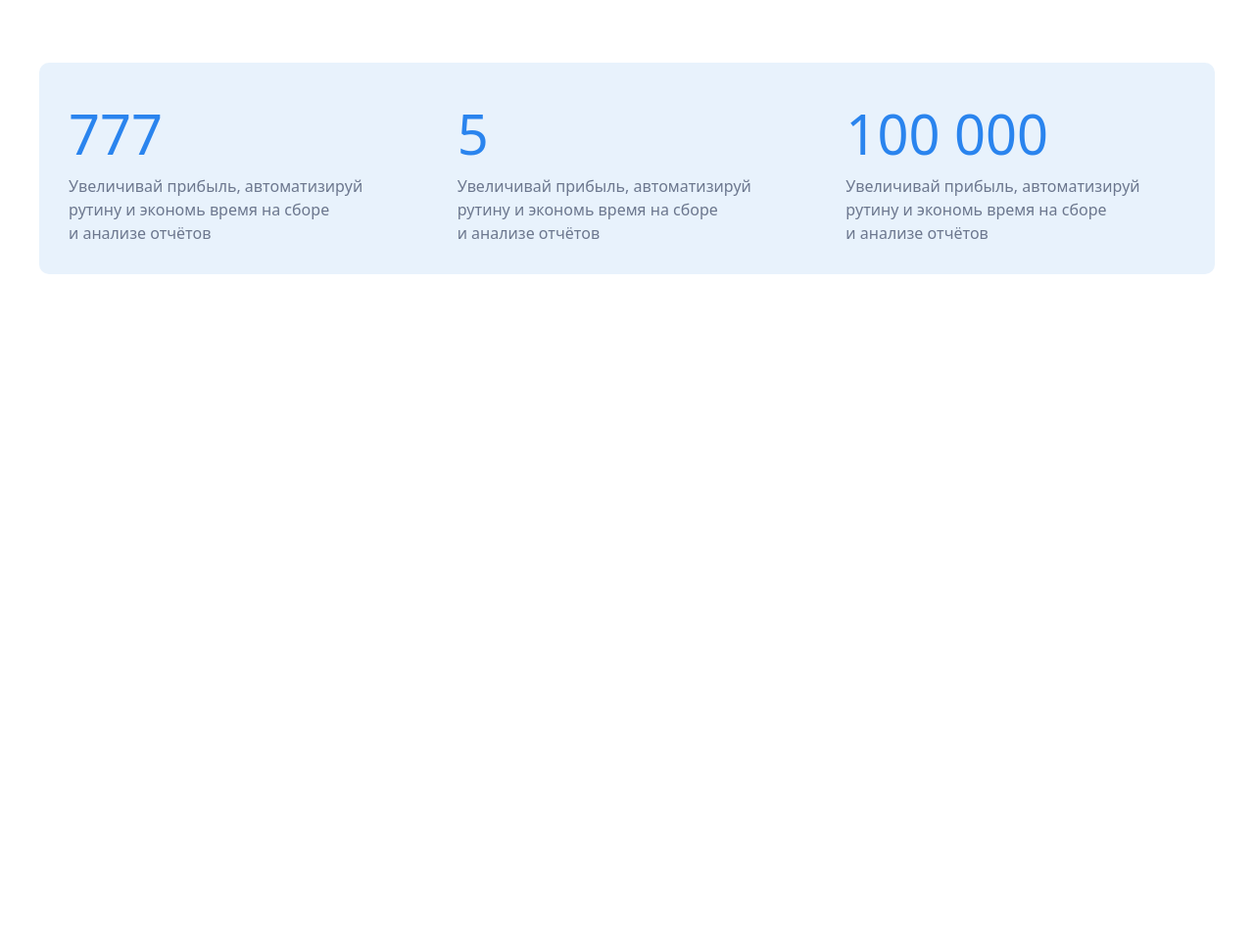
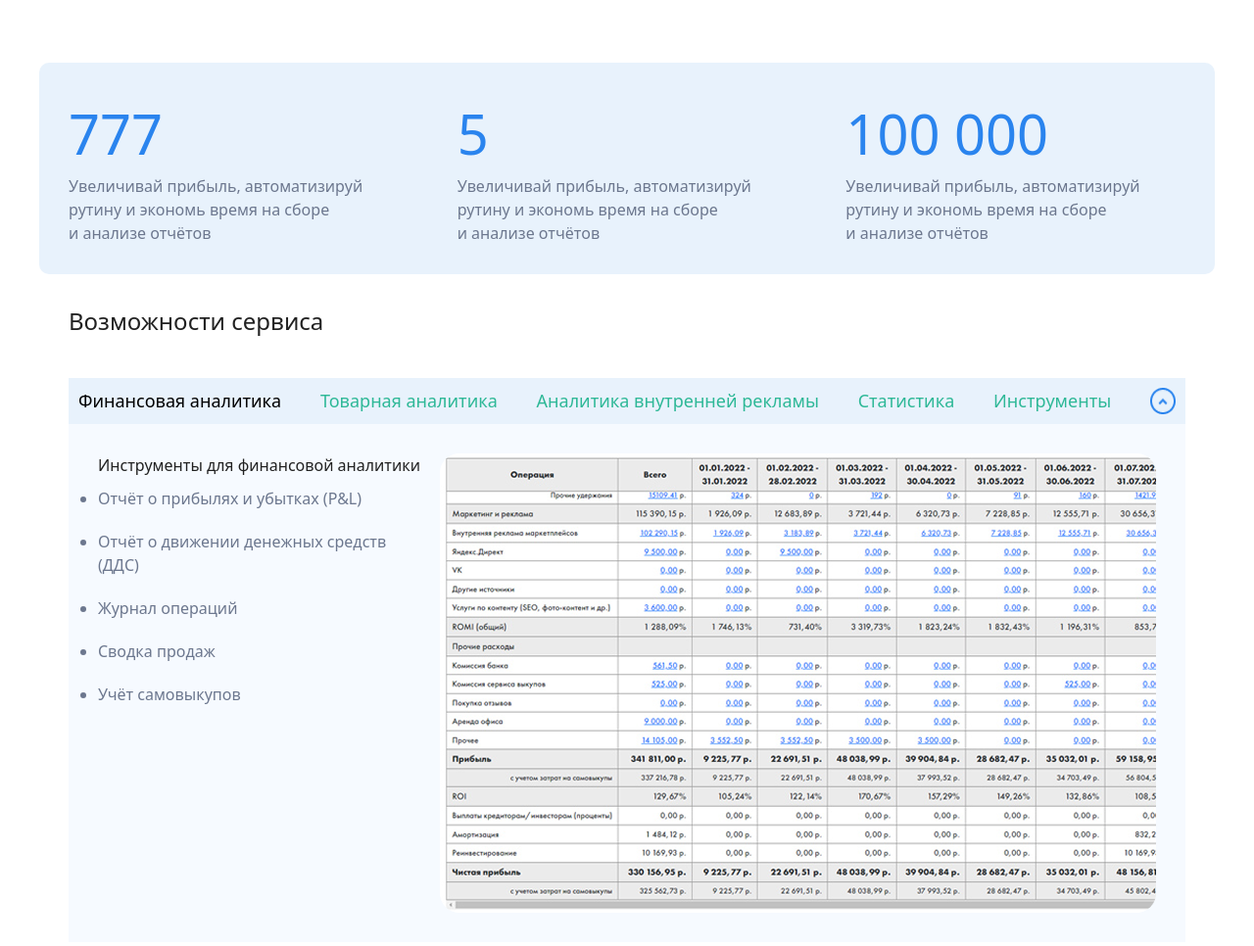
Before and after one commit to smuhriddin2006/Practice_6, a website: page src/index.html in a window 1280 px wide. Shown: the part 931-1897 px from the top of the page at 98% size. Before the commit the page ends 1231 px from the top, so only its background shows below. Drawn offline with nearby package versions, Linux system fonts and the light colour scheme; files that its build step writes are made by us from their sources.

Commit message:
Section 3 is done !

```diff
--- a/src/index.html
+++ b/src/index.html
@@ -55,6 +55,35 @@
                 <p class="font-[500] text-[16px] text-[#6C778E]">Увеличивай прибыль, автоматизируй рутину и экономь время на сборе и анализе отчётов</p>
             </div>
         </section>
+
+        <section class="max-w-[1200px] m-auto p-[30px]">
+            <h2 class="font-[400] text-[24px] text-[#212121]">Возможности сервиса</h2>
+            <article class="bg-[#F6FAFF]">
+                <div class="bg-[#E8F2FC] flex ga justify-between mt-[40px] font-[400] text-[18px] font-[#212121] p-[10px]">
+                    <p class="">Финансовая аналитика</p>
+                    <p class="hidden xl:block text-[#2EB897]">Товарная аналитика</p>
+                    <p class="hidden xl:block text-[#2EB897]">Аналитика внутренней рекламы</p>
+                    <p class="hidden xl:block text-[#2EB897]">Статистика</p>
+                    <p class="hidden xl:block text-[#2EB897]">Инструменты</p>
+                    <img src="/src/Frame 54.png" alt="">
+                </div>
+                <article class="p-[30px] flex flex-col xl:flex-row gap-[20px]">
+                    <div class="xl:flex-row">
+                    <h3 class="text-[16px] font-[400] text-[#212121]">Инструменты для финансовой аналитики</h3>
+                    <ul class="text-[16px] font-[400] text-[#6C778E] list-disc xl:flex xl:flex-col xl:gap-[20px] xl:mt-[10px]">
+                        <li>Отчёт о прибылях и убытках (P&L)</li>
+                        <li>Отчёт о движении денежных средств (ДДС)</li>
+                        <li>Журнал операций</li>
+                        <li>Сводка продаж</li>
+                        <li>Учёт самовыкупов</li>
+                        <button class="w-[280px] h-[42px] bg-[#11AE88] hidden ">Попробовать бесплатно</button>
+                    </ul>
+                    </div>
+                    <img src="/src/capabilities-1 1.png" alt="">
+                </article>
+            </article>
+        </section>
+
     </main>
 </body>
 </html>
```
Also changed, not shown: src/Frame 54.png (added), src/capabilities-1 1.png (added).
